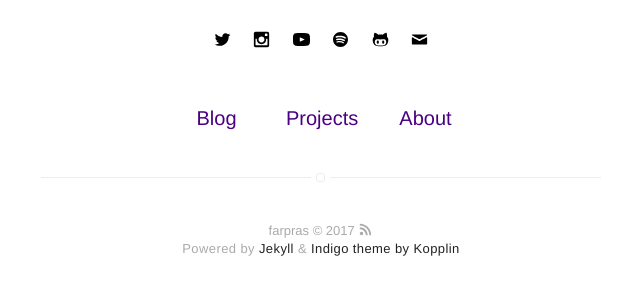
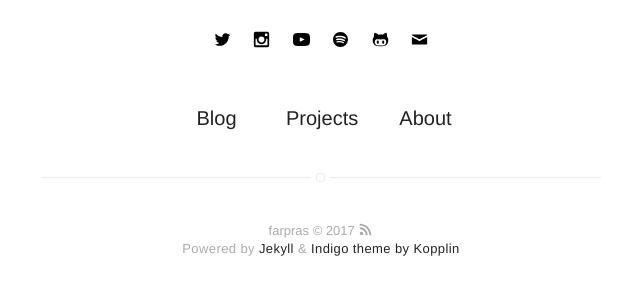
Before and after one commit to farpras/blog, a Jekyll site: the page built from index.html, in a window 1280 px wide. Shown: the part 387-682 px from the top of the page, without its empty margins (319-959 px from the left). Built offline with Jekyll 4.4.1, drawn with Linux system fonts in a browser that asks for light colours.

Commit message:
Edit general.sass

```diff
--- a/_sass/base/general.sass
+++ b/_sass/base/general.sass
@@ -28,7 +28,7 @@ h4
 	font-size: 1.6rem
 
 a
-	color: $delta
+	color: $beta
 	text-decoration: underline
 
 p
```
